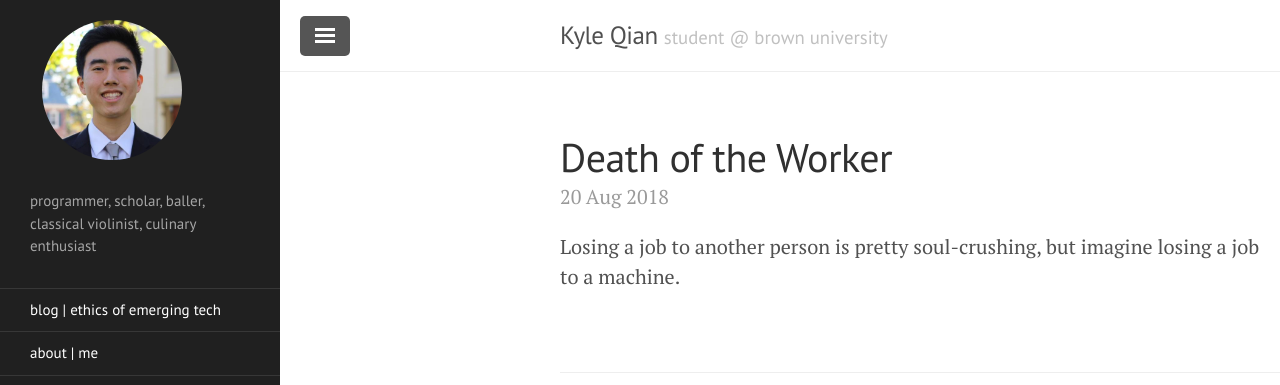
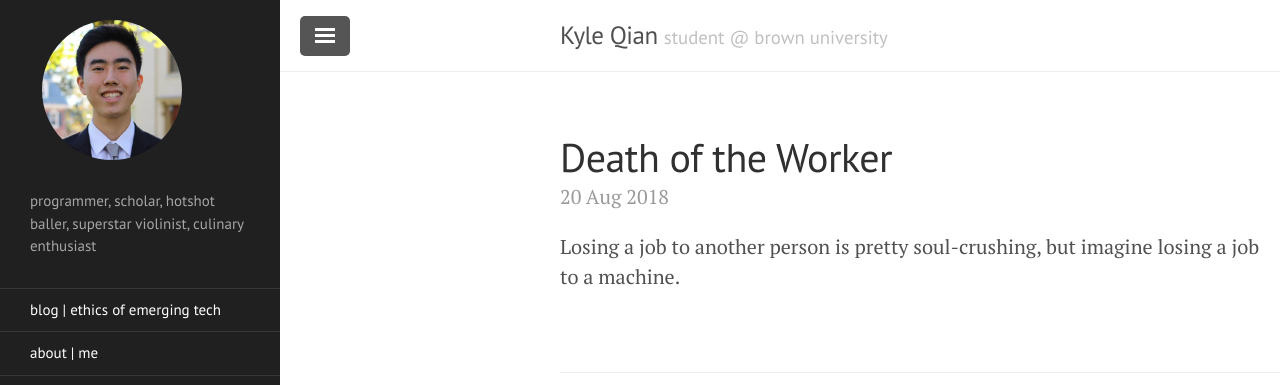
Before and after one commit to kqian5/kqian5.github.io, a Jekyll site: the page built from index.html, in a window 1280 px wide. Shown: the top 385 px of the page. Built offline with Jekyll 4.4.1, drawn with Linux system fonts in a browser that asks for light colours; the list of posts is cut into pages by our own code.

Commit message:
desc changes

```diff
--- a/_config.yml
+++ b/_config.yml
@@ -6,7 +6,7 @@ permalink:           pretty
 # Setup
 title:               Kyle Qian
 tagline:             'student @ brown university'
-description:         'programmer, scholar, baller, classical violinist, culinary enthusiast'
+description:         'programmer, scholar, hotshot baller, superstar violinist, culinary enthusiast'
 url:                 http://lanyon.getpoole.com
 baseurl:             ''
 paginate:            5
```
